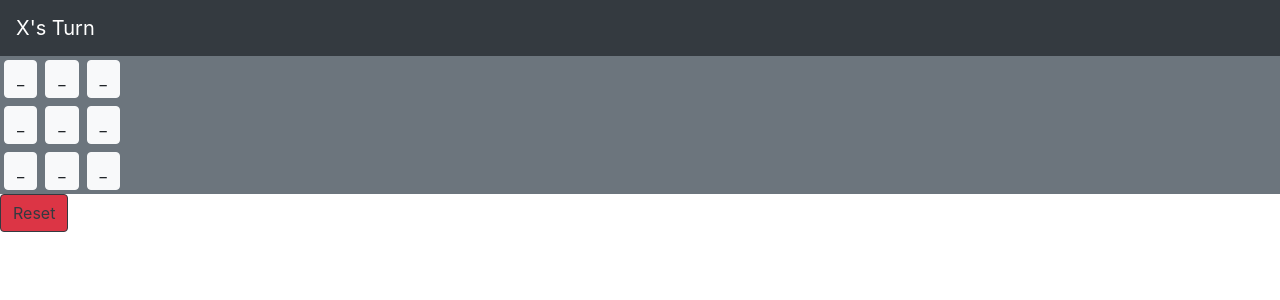
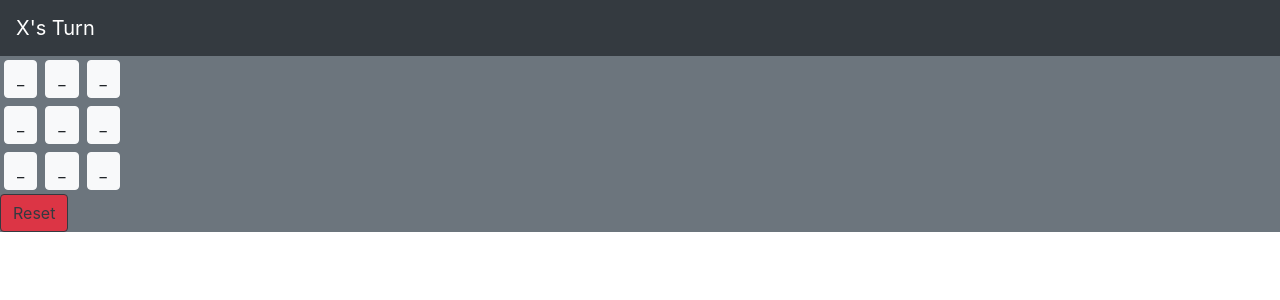
Before and after one commit to Alexander-Alvarado/Tick-Tack-Toe-reactjs, a React (Create React App) app: page / in a window 1280 px wide. Shown: the top 300 px of the page. Built offline with nearby package versions, Linux system fonts and the light colour scheme.

Commit message:
added background color under reset button

```diff
--- a/src/components/board.jsx
+++ b/src/components/board.jsx
@@ -4,7 +4,7 @@ import Row from "./row";
 class Board extends Component {
   render() {
     return (
-      <div>
+      <div className="bg-secondary">
         <Row
           grid={this.props.grid}
           checkTile={this.props.checkTile}
--- a/src/components/row.jsx
+++ b/src/components/row.jsx
@@ -4,7 +4,7 @@ import Tile from "./tile";
 class Row extends Component {
   render() {
     return (
-      <div className="bg-secondary">
+      <div>
         <div>
           <div className="btn-group">{this.row1()}</div>
         </div>
```
Also changed, not shown: 2 other files (tests, documents, lock files or other folders).
